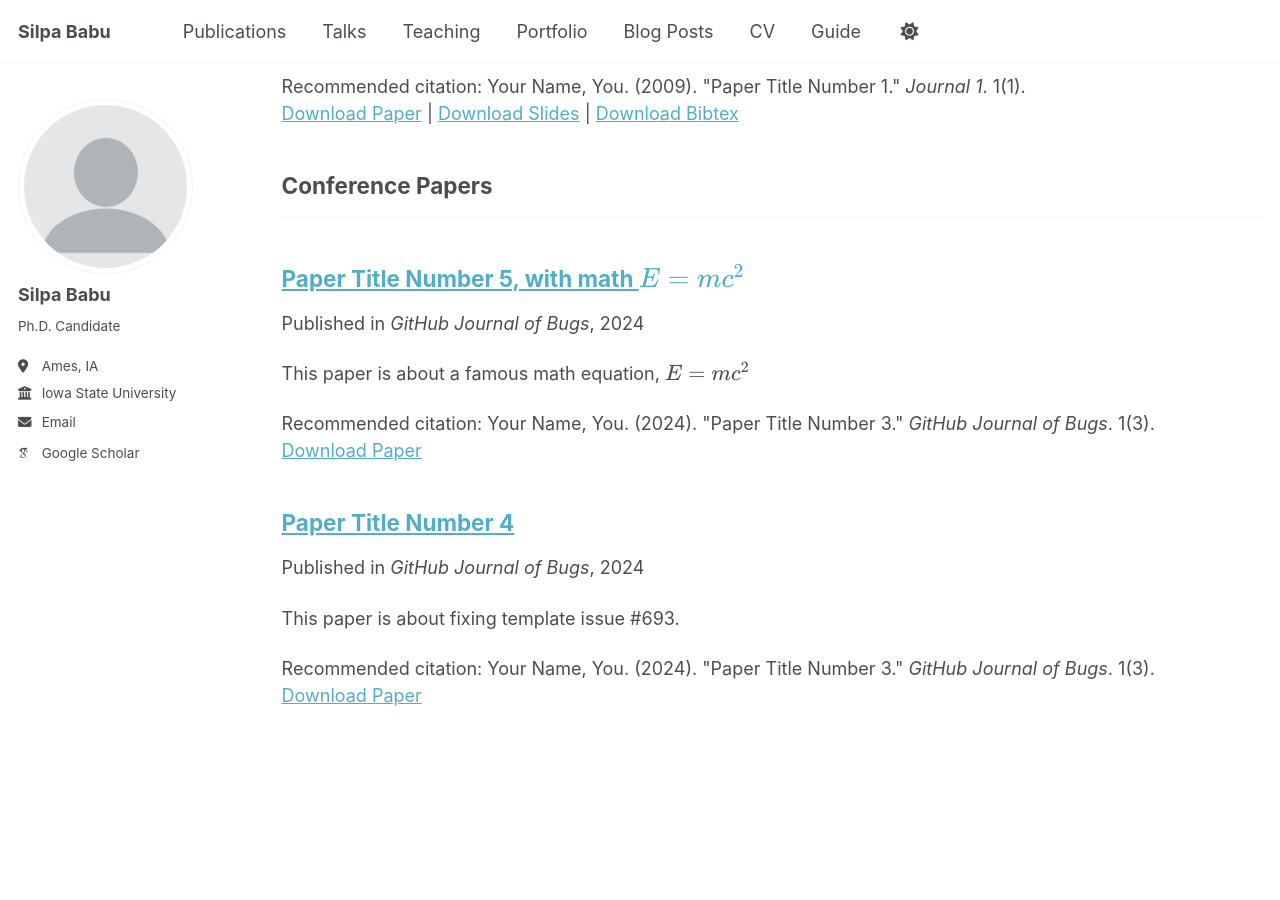
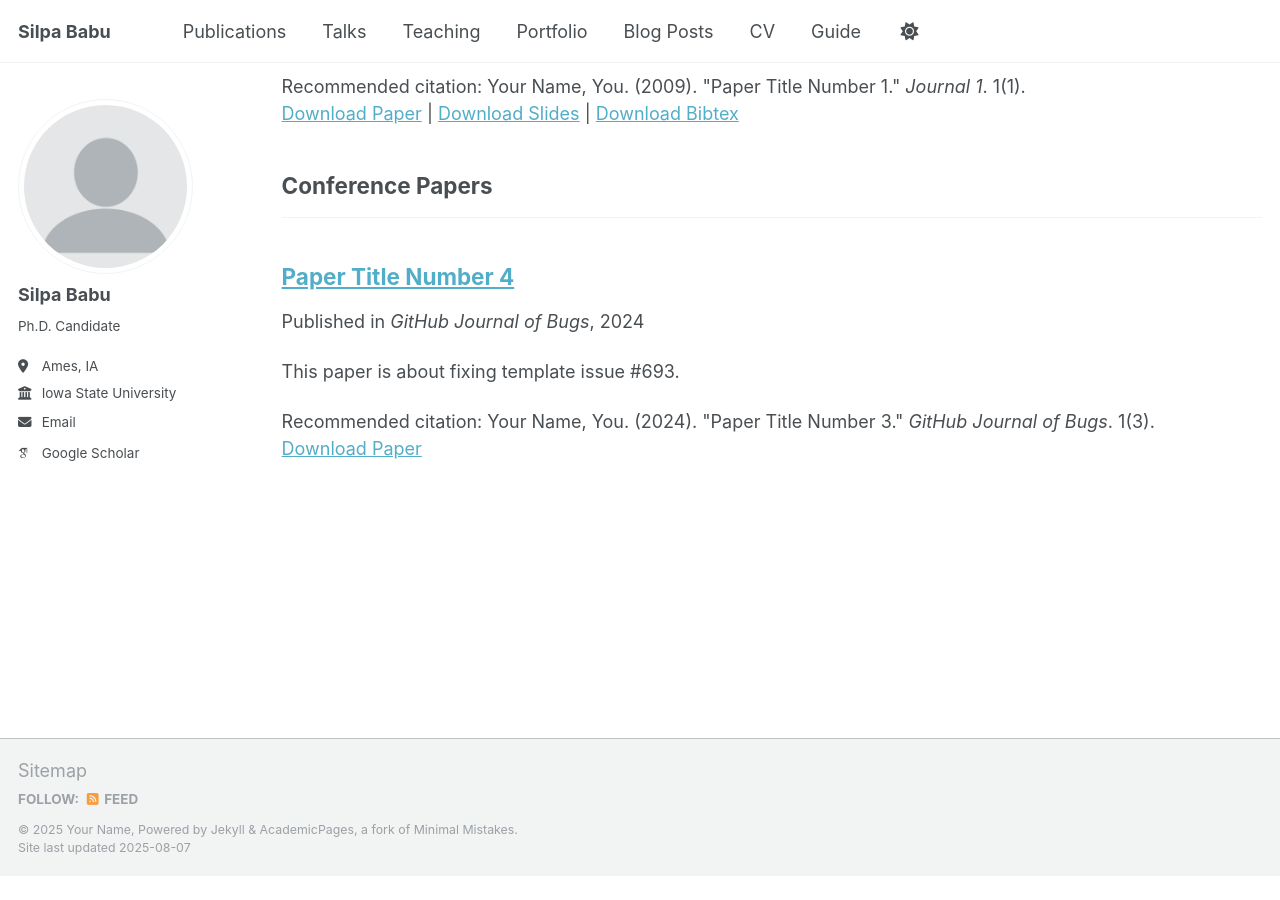
Before and after one commit to Silpa1/sbabu.github.io, a Jekyll site: the page built from _pages/publications.html, in a window 1280 px wide and 900 px high, scrolled down 867 px. Built offline with Jekyll 4.4.1, drawn with Linux system fonts in a browser that asks for light colours; some web fonts are replaced; a script that is not in the unit is left out; a file with an impossible date is left out; after the commit the page ends 1743 px from its top, so only the background shows below that.

Commit message:
Update 2025-06-08-paper-title-number-5.md

```diff
--- a/_publications/2025-06-08-paper-title-number-5.md
+++ b/_publications/2025-06-08-paper-title-number-5.md
@@ -1,13 +1,13 @@
 ---
-title: "Paper Title Number 5, with math $$E=mc^2$$"
+title: ""
 collection: publications
 category: conferences
-permalink: /publication/2024-02-17-paper-title-number-4
-excerpt: 'This paper is about a famous math equation, $$E=mc^2$$'
-date: 2024-02-17
-venue: 'GitHub Journal of Bugs'
-paperurl: 'http://academicpages.github.io/files/paper3.pdf'
-citation: 'Your Name, You. (2024). &quot;Paper Title Number 3.&quot; <i>GitHub Journal of Bugs</i>. 1(3).'
+permalink:
+excerpt: ''
+date:
+venue: ''
+paperurl: ''
+citation: 'S. Babu, S. S. Nayer, S. G. Lingala and N. Vaswani, "Fast Low Rank Column-Wise Compressive Sensing For Accelerated Dynamic MRI," ICASSP 2022 - 2022 IEEE International Conference on Acoustics, Speech and Signal Processing (ICASSP), Singapore, Singapore, 2022, pp. 1346-1350, doi: 10.1109/ICASSP43922.2022.9747549.'
 ---
 
 Using [MathJax](https://www.mathjax.org/) in the description is supported - $$E=mc^2$$ - however, the use must be mindful that the default delimiters are `$$...$$` and `\\[...\\]` which differs from the `$...$` that is typically expected.
```
